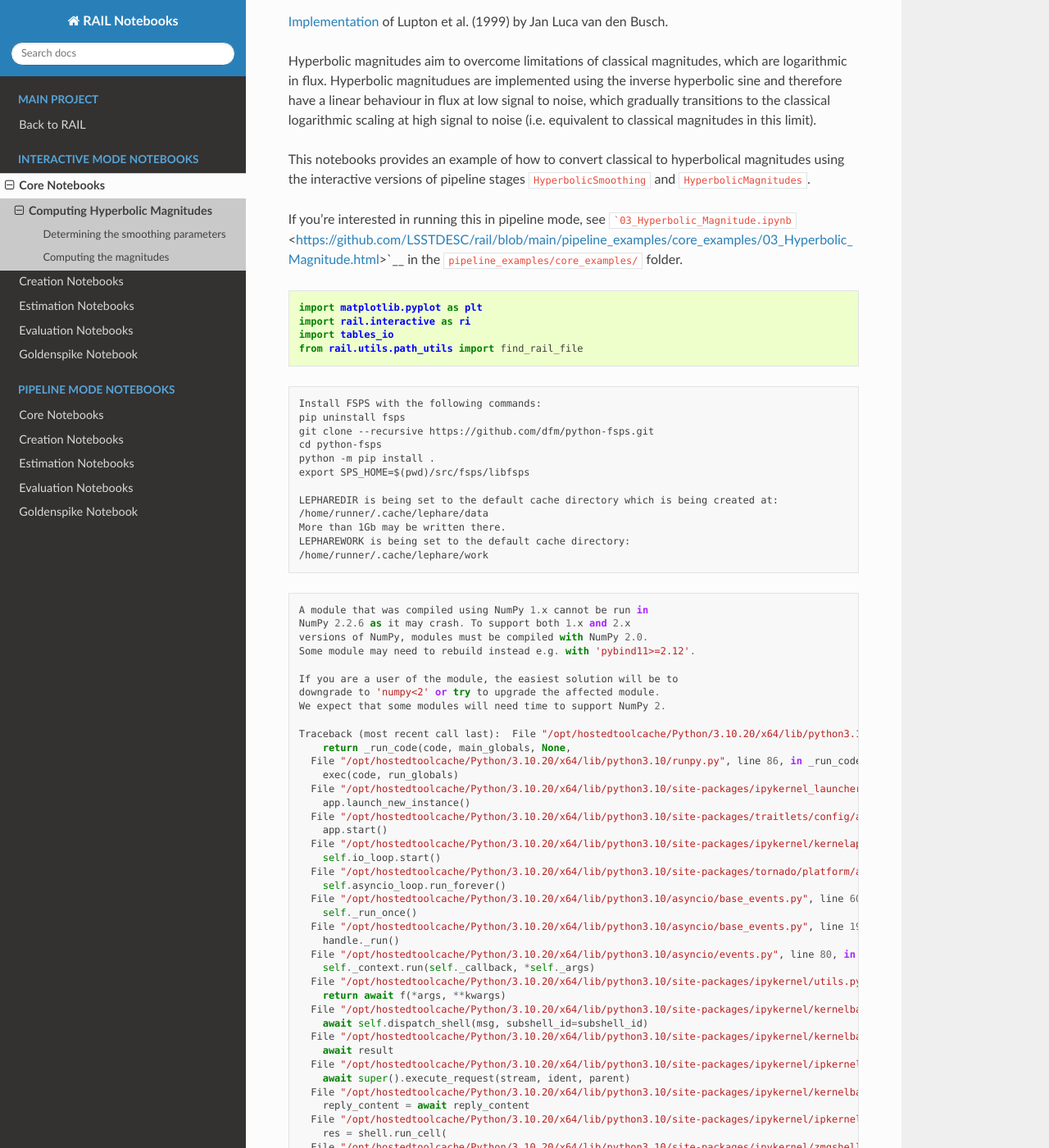
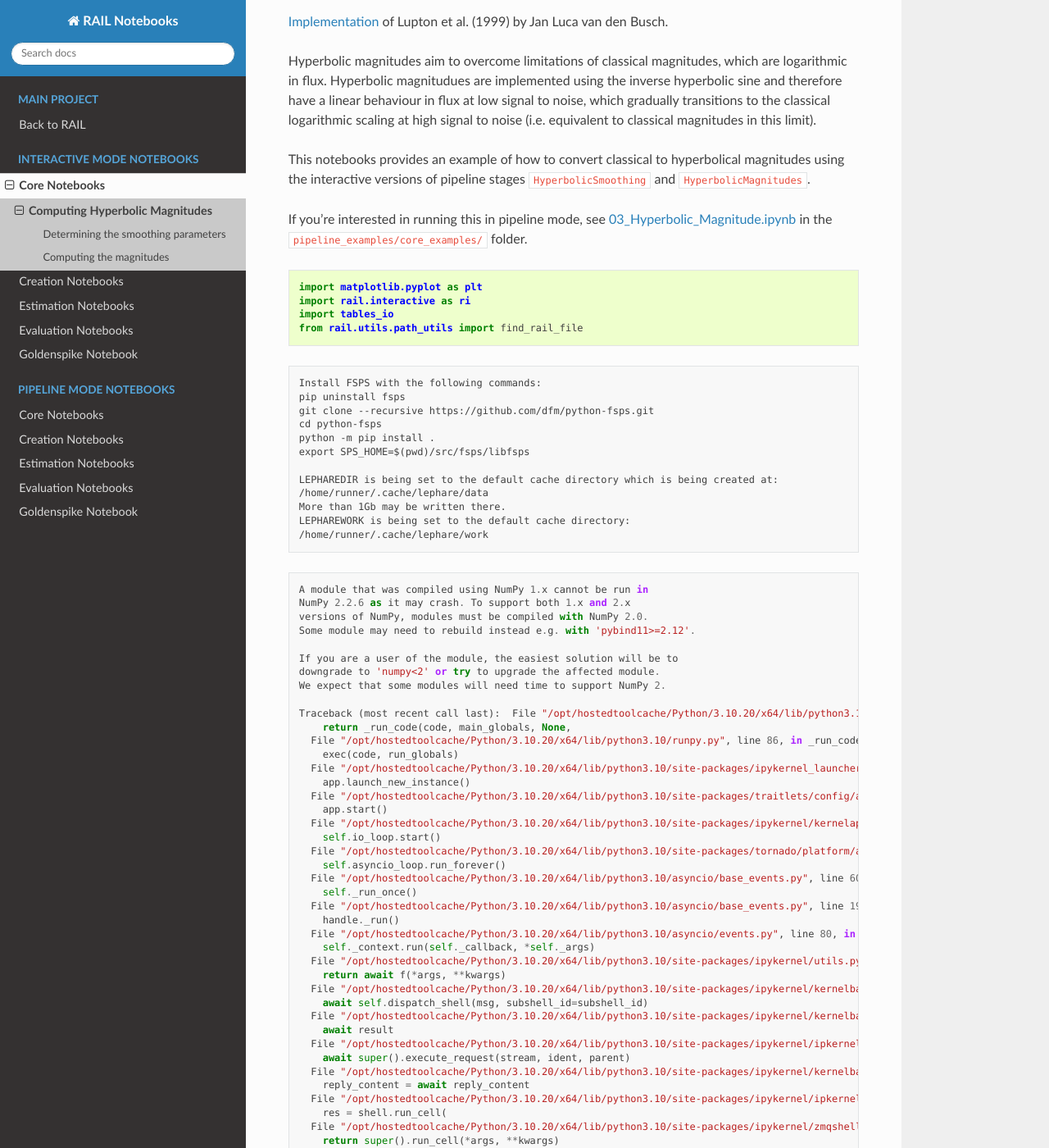
Before and after one commit to olivialynn/rail_notebooks, a Sphinx documentation site: the page built from docs/interactive_examples/rendered/core_examples/Hyperbolic_Magnitude.rst, in a window 1280 px wide and 1400 px high, scrolled down 193 px. Shown: the whole window at 82% size. Built offline with Sphinx 7.4.7 and the Read the Docs theme 3.1.0, drawn with Linux system fonts in a browser that asks for light colours; part of the change alters nothing that is shown; some of the changed text lies outside the part shown.

Commit message:
Apply automatic changes

````diff
--- a/docs/interactive_examples/rendered/core_examples/Hyperbolic_Magnitude.rst
+++ b/docs/interactive_examples/rendered/core_examples/Hyperbolic_Magnitude.rst
@@ -18,7 +18,7 @@ hyperbolical magnitudes using the interactive versions of pipeline
 stages ``HyperbolicSmoothing`` and ``HyperbolicMagnitudes``.
 
 If you’re interested in running this in pipeline mode, see
-```03_Hyperbolic_Magnitude.ipynb`` <https://github.com/LSSTDESC/rail/blob/main/pipeline_examples/core_examples/03_Hyperbolic_Magnitude.html>`__
+`03_Hyperbolic_Magnitude.ipynb <https://github.com/LSSTDESC/rail/blob/main/pipeline_examples/core_examples/03_Hyperbolic_Magnitude.ipynb>`__
 in the ``pipeline_examples/core_examples/`` folder.
 
 .. code:: ipython3
@@ -101,7 +101,7 @@ in the ``pipeline_examples/core_examples/`` folder.
         if await self.run_code(code, result, async_=asy):
       File "/opt/hostedtoolcache/Python/3.10.20/x64/lib/python3.10/site-packages/IPython/core/interactiveshell.py", line 3579, in run_code
         exec(code_obj, self.user_global_ns, self.user_ns)
-      File "/tmp/ipykernel_4039/2416626524.py", line 2, in <module>
+      File "/tmp/ipykernel_3857/2416626524.py", line 2, in <module>
         import rail.interactive as ri
       File "/opt/hostedtoolcache/Python/3.10.20/x64/lib/python3.10/site-packages/rail/interactive/__init__.py", line 3, in <module>
         from . import calib, creation, estimation, evaluation, tools
@@ -219,17 +219,17 @@ columns and their corresponding magnitude errors.
 
 .. parsed-literal::
 
-    /opt/hostedtoolcache/Python/3.10.20/x64/lib/python3.10/site-packages/hyperbolic/magnitudes.py:285: FutureWarning: The provided callable <function nanmedian at 0x7f27107d1900> is currently using DataFrameGroupBy.median. In a future version of pandas, the provided callable will be used directly. To keep current behavior pass the string "median" instead.
+    /opt/hostedtoolcache/Python/3.10.20/x64/lib/python3.10/site-packages/hyperbolic/magnitudes.py:285: FutureWarning: The provided callable <function nanmedian at 0x7f211413da20> is currently using DataFrameGroupBy.median. In a future version of pandas, the provided callable will be used directly. To keep current behavior pass the string "median" instead.
       stats = df.groupby(Keys.field).agg(np.nanmedian)
-    /opt/hostedtoolcache/Python/3.10.20/x64/lib/python3.10/site-packages/hyperbolic/magnitudes.py:285: FutureWarning: The provided callable <function nanmedian at 0x7f27107d1900> is currently using DataFrameGroupBy.median. In a future version of pandas, the provided callable will be used directly. To keep current behavior pass the string "median" instead.
+    /opt/hostedtoolcache/Python/3.10.20/x64/lib/python3.10/site-packages/hyperbolic/magnitudes.py:285: FutureWarning: The provided callable <function nanmedian at 0x7f211413da20> is currently using DataFrameGroupBy.median. In a future version of pandas, the provided callable will be used directly. To keep current behavior pass the string "median" instead.
       stats = df.groupby(Keys.field).agg(np.nanmedian)
-    /opt/hostedtoolcache/Python/3.10.20/x64/lib/python3.10/site-packages/hyperbolic/magnitudes.py:285: FutureWarning: The provided callable <function nanmedian at 0x7f27107d1900> is currently using DataFrameGroupBy.median. In a future version of pandas, the provided callable will be used directly. To keep current behavior pass the string "median" instead.
+    /opt/hostedtoolcache/Python/3.10.20/x64/lib/python3.10/site-packages/hyperbolic/magnitudes.py:285: FutureWarning: The provided callable <function nanmedian at 0x7f211413da20> is currently using DataFrameGroupBy.median. In a future version of pandas, the provided callable will be used directly. To keep current behavior pass the string "median" instead.
       stats = df.groupby(Keys.field).agg(np.nanmedian)
-    /opt/hostedtoolcache/Python/3.10.20/x64/lib/python3.10/site-packages/hyperbolic/magnitudes.py:285: FutureWarning: The provided callable <function nanmedian at 0x7f27107d1900> is currently using DataFrameGroupBy.median. In a future version of pandas, the provided callable will be used directly. To keep current behavior pass the string "median" instead.
+    /opt/hostedtoolcache/Python/3.10.20/x64/lib/python3.10/site-packages/hyperbolic/magnitudes.py:285: FutureWarning: The provided callable <function nanmedian at 0x7f211413da20> is currently using DataFrameGroupBy.median. In a future version of pandas, the provided callable will be used directly. To keep current behavior pass the string "median" instead.
       stats = df.groupby(Keys.field).agg(np.nanmedian)
-    /opt/hostedtoolcache/Python/3.10.20/x64/lib/python3.10/site-packages/hyperbolic/magnitudes.py:285: FutureWarning: The provided callable <function nanmedian at 0x7f27107d1900> is currently using DataFrameGroupBy.median. In a future version of pandas, the provided callable will be used directly. To keep current behavior pass the string "median" instead.
+    /opt/hostedtoolcache/Python/3.10.20/x64/lib/python3.10/site-packages/hyperbolic/magnitudes.py:285: FutureWarning: The provided callable <function nanmedian at 0x7f211413da20> is currently using DataFrameGroupBy.median. In a future version of pandas, the provided callable will be used directly. To keep current behavior pass the string "median" instead.
       stats = df.groupby(Keys.field).agg(np.nanmedian)
-    /opt/hostedtoolcache/Python/3.10.20/x64/lib/python3.10/site-packages/hyperbolic/magnitudes.py:285: FutureWarning: The provided callable <function nanmedian at 0x7f27107d1900> is currently using DataFrameGroupBy.median. In a future version of pandas, the provided callable will be used directly. To keep current behavior pass the string "median" instead.
+    /opt/hostedtoolcache/Python/3.10.20/x64/lib/python3.10/site-packages/hyperbolic/magnitudes.py:285: FutureWarning: The provided callable <function nanmedian at 0x7f211413da20> is currently using DataFrameGroupBy.median. In a future version of pandas, the provided callable will be used directly. To keep current behavior pass the string "median" instead.
       stats = df.groupby(Keys.field).agg(np.nanmedian)
 
 
@@ -392,7 +392,7 @@ magnitude errors and the output table of ``HyperbolicSmoothing``.
 
 .. parsed-literal::
 
-    /opt/hostedtoolcache/Python/3.10.20/x64/lib/python3.10/site-packages/rail/tools/photometry_tools.py:319: FutureWarning: The provided callable <function nanmedian at 0x7f27107d1900> is currently using SeriesGroupBy.median. In a future version of pandas, the provided callable will be used directly. To keep current behavior pass the string "median" instead.
+    /opt/hostedtoolcache/Python/3.10.20/x64/lib/python3.10/site-packages/rail/tools/photometry_tools.py:319: FutureWarning: The provided callable <function nanmedian at 0x7f211413da20> is currently using SeriesGroupBy.median. In a future version of pandas, the provided callable will be used directly. To keep current behavior pass the string "median" instead.
       .agg(np.nanmedian)
 
 
````
